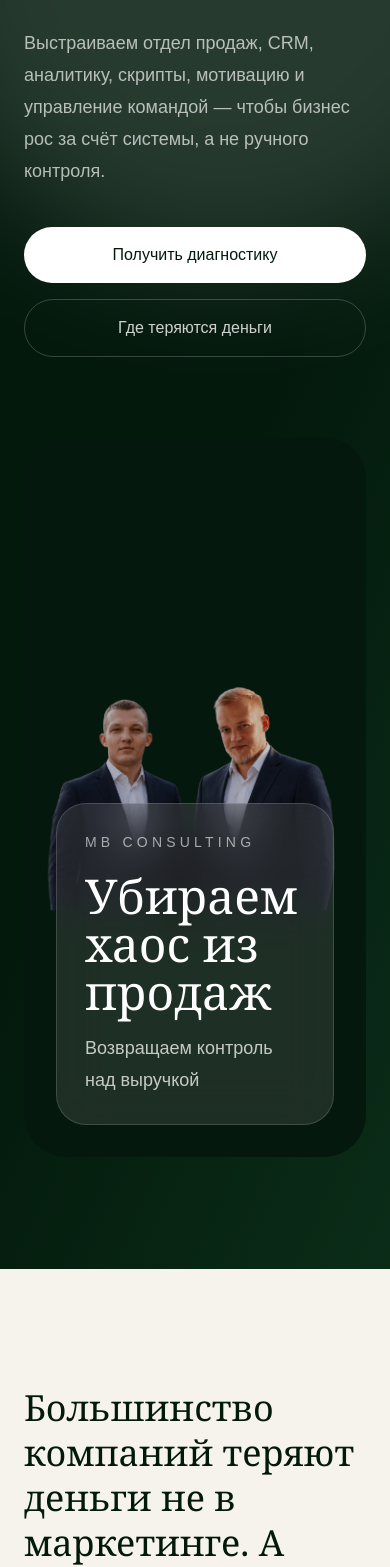
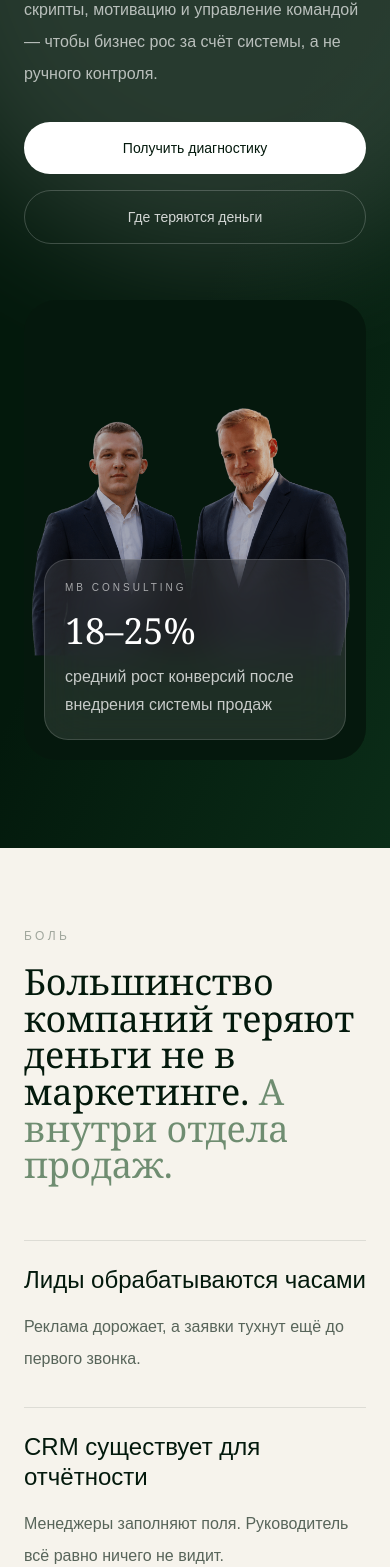
Before and after one commit to kirill11999988-tech/mb-consulting, a Next.js app: page / in a window 390 px wide. Shown: the part 425-1992 px from the top of the page. Built offline with nearby package versions, Linux system fonts and the light colour scheme.

Commit message:
add mobile responsive layout

```diff
--- a/app/page.tsx
+++ b/app/page.tsx
@@ -27,7 +27,7 @@ const pains = [
   ],
   [
     "Нет управляемости",
-    "Вы не понимаете, где теряются сделки, почему падает конверсия и кто реально приносит деньги.",
+    "Вы не понимаете: где теряются сделки, почему падает конверсия и кто реально приносит деньги.",
   ],
 ];
 
@@ -45,7 +45,7 @@ const changes = [
     "А не саботируют.",
   ],
   [
-    "Контроль без микроменеджмента",
+    "Система контроля без микроменеджмента",
     "Собственник перестаёт жить в звонках и чатах.",
   ],
   [
@@ -120,14 +120,21 @@ export default function Home() {
       if (!res.ok) throw new Error();
 
       setStatus("success");
-      setForm({ name: "", contact: "", niche: "", problem: "" });
+
+      setForm({
+        name: "",
+        contact: "",
+        niche: "",
+        problem: "",
+      });
     } catch {
       setStatus("error");
     }
   }
 
   return (
-    <main className="min-h-screen bg-[#03190C] text-white overflow-hidden">
+    <main className="min-h-screen overflow-hidden bg-[#03190C] text-white">
+      {/* HERO */}
       <section className="relative px-6 py-8 md:px-12 lg:px-20">
         <div className="absolute inset-0 bg-[linear-gradient(115deg,#03190C_0%,#03190C_55%,#0B2D18_100%)]" />
 
@@ -141,90 +148,93 @@ export default function Home() {
         <div className="relative mx-auto max-w-7xl">
           <header className="flex items-center justify-between border-b border-white/10 pb-6">
             <div>
-              <div className="font-serif text-2xl tracking-wide">
+              <div className="font-serif text-xl tracking-wide md:text-2xl">
                 MB Consulting
               </div>
-              <div className="mt-1 text-xs uppercase tracking-[0.3em] text-white/45">
+
+              <div className="mt-1 text-[10px] uppercase tracking-[0.3em] text-white/45 md:text-xs">
                 sales architecture
               </div>
             </div>
 
             <a
               href="#lead"
-              className="rounded-full border border-white/20 px-5 py-3 text-sm text-white/80 transition hover:bg-white hover:text-[#03190C]"
+              className="rounded-full border border-white/20 px-4 py-2 text-xs text-white/80 transition hover:bg-white hover:text-[#03190C] md:px-5 md:py-3 md:text-sm"
             >
               Оставить заявку
             </a>
           </header>
 
-          <div className="grid min-h-[82vh] gap-20 py-20 md:grid-cols-[1fr_1fr] md:items-center">
+          <div className="grid min-h-[82vh] grid-cols-1 gap-14 py-14 md:gap-20 md:py-20 lg:grid-cols-[1fr_1fr] lg:items-center">
+            {/* LEFT */}
             <motion.div
               variants={fadeUp}
               initial="hidden"
               animate="visible"
               transition={{ duration: 0.8 }}
             >
-              <p className="mb-7 max-w-xl text-sm uppercase tracking-[0.28em] text-white/45">
+              <p className="mb-6 max-w-xl text-xs uppercase tracking-[0.28em] text-white/45 md:mb-7 md:text-sm">
                 Построение отделов продаж под ключ
               </p>
 
-              <h1 className="max-w-4xl font-serif text-4xl leading-[1.02] tracking-tight md:text-6xl lg:text-7xl">
+              <h1 className="max-w-4xl font-serif text-4xl leading-[1.02] tracking-tight sm:text-5xl md:text-6xl lg:text-7xl">
                 Превращаем продажи в предсказуемую систему роста
               </h1>
 
-              <p className="mt-8 max-w-2xl text-lg leading-8 text-white/68">
-                Выстраиваем отдел продаж, CRM, аналитику, скрипты, мотивацию и
-                управление командой — чтобы бизнес рос за счёт системы, а не
-                ручного контроля.
+              <p className="mt-6 max-w-2xl text-base leading-8 text-white/68 md:mt-8 md:text-lg">
+                Выстраиваем отдел продаж, CRM, аналитику, скрипты,
+                мотивацию и управление командой — чтобы бизнес рос
+                за счёт системы, а не ручного контроля.
               </p>
 
-              <div className="mt-10 flex flex-col gap-4 sm:flex-row">
+              <div className="mt-8 flex flex-col gap-4 sm:flex-row md:mt-10">
                 <a
                   href="#lead"
-                  className="rounded-full bg-white px-8 py-4 text-center font-medium text-[#03190C] transition hover:scale-[1.02]"
+                  className="rounded-full bg-white px-8 py-4 text-center text-sm font-medium text-[#03190C] transition hover:scale-[1.02] md:text-base"
                 >
                   Получить диагностику
                 </a>
 
                 <a
                   href="#pains"
-                  className="rounded-full border border-white/20 px-8 py-4 text-center text-white/80 transition hover:bg-white/10"
+                  className="rounded-full border border-white/20 px-8 py-4 text-center text-sm text-white/80 transition hover:bg-white/10 md:text-base"
                 >
                   Где теряются деньги
                 </a>
               </div>
             </motion.div>
 
+            {/* RIGHT */}
             <motion.div
               variants={fadeUp}
               initial="hidden"
               animate="visible"
               transition={{ duration: 0.8, delay: 0.15 }}
-              className="relative h-[720px] overflow-hidden rounded-[42px] bg-[#071F10]"
+              className="relative h-[460px] overflow-hidden rounded-[32px] bg-[#071F10] sm:h-[560px] md:h-[720px] md:rounded-[42px]"
             >
               <img
                 src="/hero-photo.png"
                 alt="MB Consulting"
-                className="absolute left-1/2 top-1/2 w-[108%] max-w-none -translate-x-1/2 -translate-y-[54%] object-contain"
+                className="absolute left-1/2 top-1/2 w-[120%] max-w-none -translate-x-1/2 -translate-y-[54%] object-contain sm:w-[112%] md:w-[108%]"
               />
 
               <div className="absolute inset-0 bg-black/22" />
 
-              <div className="absolute bottom-8 left-8 right-8">
+              <div className="absolute bottom-5 left-5 right-5 md:bottom-8 md:left-8 md:right-8">
                 <motion.div
                   whileHover={{ y: -4 }}
-                  className="max-w-[420px] rounded-[30px] border border-white/15 bg-white/10 p-7 backdrop-blur-xl"
+                  className="max-w-full rounded-[24px] border border-white/15 bg-white/10 p-5 backdrop-blur-xl md:max-w-[420px] md:rounded-[30px] md:p-7"
                 >
-                  <div className="text-sm uppercase tracking-[0.3em] text-white/60">
+                  <div className="text-[10px] uppercase tracking-[0.3em] text-white/60 md:text-sm">
                     MB CONSULTING
                   </div>
 
-                  <div className="mt-5 font-serif text-5xl text-white">
-                    Убираем хаос из продаж
+                  <div className="mt-4 font-serif text-4xl text-white md:mt-5 md:text-5xl">
+                    18–25%
                   </div>
 
-                  <p className="mt-4 text-lg leading-8 text-white/75">
-                    Возвращаем контроль над выручкой
+                  <p className="mt-3 text-base leading-7 text-white/75 md:mt-4 md:text-lg md:leading-8">
+                    средний рост конверсий после внедрения системы продаж
                   </p>
                 </motion.div>
               </div>
@@ -233,36 +243,115 @@ export default function Home() {
         </div>
       </section>
 
+      {/* БОЛЬ */}
       <AnimatedSection
         id="pains"
-        className="bg-[#F6F3EC] px-6 py-24 text-[#03190C] md:px-12 lg:px-20"
+        className="bg-[#F6F3EC] px-6 py-20 text-[#03190C] md:px-12 md:py-24 lg:px-20"
       >
+        <div className="mx-auto grid max-w-7xl grid-cols-1 gap-14 lg:grid-cols-[0.9fr_1.1fr] lg:gap-28">
+          <div>
+            <div className="text-xs uppercase tracking-[0.28em] text-[#03190C]/35">
+              Боль
+            </div>
+
+            <h2 className="mt-5 font-serif text-4xl leading-[1.02] sm:text-5xl md:text-6xl">
+              Большинство компаний теряют деньги не в маркетинге.
+              <span className="text-[#6F8D71]">
+                {" "}
+                А внутри отдела продаж.
+              </span>
+            </h2>
+          </div>
+
+          <div className="space-y-8 md:space-y-10">
+            {pains.map(([title, text], index) => (
+              <div
+                key={title}
+                className="border-t border-[#03190C]/10 pt-6 md:pt-8"
+              >
+                <div className="flex items-start justify-between gap-6">
+                  <div>
+                    <h3 className="text-2xl font-medium leading-tight md:text-3xl">
+                      {title}
+                    </h3>
+
+                    <p className="mt-4 max-w-2xl text-base leading-8 text-[#03190C]/65 md:text-lg">
+                      {text}
+                    </p>
+                  </div>
+
+                  <div className="hidden font-serif text-3xl text-[#03190C]/20 md:block">
+                    0{index + 1}
+                  </div>
+                </div>
+              </div>
+            ))}
+          </div>
+        </div>
+      </AnimatedSection>
+
+      {/* ПОЗИЦИОНИРОВАНИЕ */}
+      <AnimatedSection className="px-6 py-20 md:px-12 md:py-24 lg:px-20">
         <div className="mx-auto max-w-7xl">
+          <div className="text-xs uppercase tracking-[0.28em] text-white/35">
+            Позиционирование
+          </div>
 
-
-          <h2 className="mt-5 max-w-5xl font-serif text-4xl leading-tight md:text-6xl">
-            Большинство компаний теряют деньги не в маркетинге. А внутри отдела
-            продаж.
+          <h2 className="mt-5 max-w-5xl font-serif text-4xl leading-tight sm:text-5xl md:text-6xl">
+            Мы не “обучаем продажам”.
+            <br />
+            Мы перестраиваем систему, из-за которой бизнес теряет деньги.
           </h2>
 
-          <div className="mt-14 grid gap-px overflow-hidden border border-[#03190C]/10 bg-[#03190C]/10 md:grid-cols-2">
-            {pains.map(([title, text], index) => (
+          <div className="mt-12 grid grid-cols-1 gap-10 md:grid-cols-2 md:gap-16">
+            <div className="space-y-4 text-base leading-8 text-white/60 md:text-lg">
+              <p>Большинство “экспертов по продажам”:</p>
+              <p>дают мотивацию</p>
+              <p>продают скрипты</p>
+              <p>внедряют CRM</p>
+              <p>проводят тренинги</p>
+            </div>
+
+            <div className="space-y-6 text-lg leading-8 text-white/75 md:text-xl md:leading-9">
+              <p>И через 2 месяца всё возвращается обратно.</p>
+
+              <p>Потому что проблема не в скриптах.</p>
+
+              <p className="text-[#A7C3A9]">
+                Проблема — в отсутствии системы управления продажами.
+              </p>
+            </div>
+          </div>
+        </div>
+      </AnimatedSection>
+
+      {/* ЧТО МЕНЯЕТСЯ */}
+      <AnimatedSection className="bg-white px-6 py-20 text-[#03190C] md:px-12 md:py-24 lg:px-20">
+        <div className="mx-auto max-w-7xl">
+          <div className="text-xs uppercase tracking-[0.28em] text-[#03190C]/35">
+            Что меняется после внедрения
+          </div>
+
+          <h2 className="mt-5 max-w-5xl font-serif text-4xl leading-tight sm:text-5xl md:text-6xl">
+            Продажи становятся управляемой системой
+          </h2>
+
+          <div className="mt-14 grid grid-cols-1 gap-px overflow-hidden border border-[#03190C]/10 bg-[#03190C]/10 md:grid-cols-2 xl:grid-cols-5">
+            {changes.map(([title, text], index) => (
               <motion.div
                 key={title}
-                whileHover={{ y: -4 }}
-                className={`bg-[#F6F3EC] p-7 md:p-8 ${
-                  index === 4 ? "md:col-span-2" : ""
-                }`}
+                whileHover={{ y: -6 }}
+                className="bg-white p-7"
               >
-                <div className="text-sm uppercase tracking-[0.22em] text-[#03190C]/35">
-                  Проблема 0{index + 1}
+                <div className="font-serif text-5xl text-[#03190C]/20">
+                  0{index + 1}
                 </div>
 
                 <h3 className="mt-8 text-2xl font-medium leading-tight">
                   {title}
                 </h3>
 
-                <p className="mt-5 max-w-2xl text-lg leading-8 text-[#03190C]/65">
+                <p className="mt-5 leading-7 text-[#03190C]/65">
                   {text}
                 </p>
               </motion.div>
@@ -271,86 +360,27 @@ export default function Home() {
         </div>
       </AnimatedSection>
 
-      <AnimatedSection className="px-6 py-24 md:px-12 lg:px-20">
-        <div className="mx-auto grid max-w-7xl gap-14 md:grid-cols-[0.9fr_1.1fr] md:items-start">
+      {/* АНТИРЫНОК */}
+      <AnimatedSection className="bg-[#F6F3EC] px-6 py-20 text-[#03190C] md:px-12 md:py-24 lg:px-20">
+        <div className="mx-auto grid max-w-7xl grid-cols-1 gap-14 lg:grid-cols-[0.8fr_1.2fr]">
           <div>
-            <SectionLabel>Что мы делаем</SectionLabel>
+            <div className="text-xs uppercase tracking-[0.28em] text-[#03190C]/35">
+              Антирыночный блок
+            </div>
 
-            <h2 className="mt-5 font-serif text-4xl leading-tight md:text-6xl">
-              Мы не “обучаем продажам”.
-            </h2>
-
-            <p className="mt-6 max-w-xl text-2xl leading-10 text-white/78">
-              Мы строим систему, в которой бизнес не теряет деньги.
-            </p>
-          </div>
-
-          <div className="border-l border-white/10 pl-8 md:pl-12">
-            <p className="text-xl leading-9 text-white/70">
-              Большинство “экспертов по продажам” дают мотивацию, продают
-              скрипты, внедряют CRM или проводят тренинги. И через 2 месяца всё
-              возвращается обратно.
-            </p>
-
-            <div className="my-10 h-px w-full bg-white/10" />
-
-            <p className="font-serif text-3xl leading-tight text-white md:text-4xl">
-              Потому что проблема не в скриптах.
-            </p>
-
-            <p className="mt-6 text-xl leading-9 text-white/70">
-              Проблема — в отсутствии системы управления продажами.
-            </p>
-          </div>
-        </div>
-      </AnimatedSection>
-
-      <AnimatedSection className="bg-white px-6 py-24 text-[#03190C] md:px-12 lg:px-20">
-        <div className="mx-auto max-w-7xl">
-          <SectionLabel dark>Что меняется после внедрения</SectionLabel>
-
-          <h2 className="mt-5 max-w-4xl font-serif text-4xl leading-tight md:text-6xl">
-            Продажи становятся управляемой системой, а не набором героических
-            усилий.
-          </h2>
-
-          <div className="mt-14 grid gap-px overflow-hidden border border-[#03190C]/10 bg-[#03190C]/10 md:grid-cols-5">
-            {changes.map(([title, text], index) => (
-              <motion.div
-                key={title}
-                whileHover={{ y: -6 }}
-                className="bg-white p-7 transition"
-              >
-                <div className="font-serif text-5xl text-[#03190C]/20">
-                  0{index + 1}
-                </div>
-
-                <h3 className="mt-10 text-2xl font-medium leading-tight">
-                  {title}
-                </h3>
-
-                <p className="mt-5 leading-7 text-[#03190C]/65">{text}</p>
-              </motion.div>
-            ))}
-          </div>
-        </div>
-      </AnimatedSection>
-
-      <AnimatedSection className="bg-[#F6F3EC] px-6 py-24 text-[#03190C] md:px-12 lg:px-20">
-        <div className="mx-auto grid max-w-7xl gap-14 md:grid-cols-[0.8fr_1.2fr]">
-          <div>
-
-
-            <h2 className="mt-5 font-serif text-4xl leading-tight md:text-6xl">
-              Почему большинство внедрений не работают
+            <h2 className="mt-5 font-serif text-4xl leading-tight sm:text-5xl md:text-6xl">
+              Почему большинство внедрений продаж не работают
             </h2>
           </div>
 
           <div className="grid gap-px overflow-hidden border border-[#03190C]/10 bg-[#03190C]/10">
             {antiMarket.map(([title, text]) => (
               <div key={title} className="bg-[#F6F3EC] p-7 md:p-8">
-                <h3 className="text-2xl font-medium leading-tight">{title}</h3>
-                <p className="mt-4 text-lg leading-8 text-[#03190C]/65">
+                <h3 className="text-2xl font-medium leading-tight">
+                  {title}
+                </h3>
+
+                <p className="mt-4 text-base leading-8 text-[#03190C]/65 md:text-lg">
                   {text}
                 </p>
               </div>
@@ -359,52 +389,62 @@ export default function Home() {
         </div>
       </AnimatedSection>
 
-      <AnimatedSection className="px-6 py-24 md:px-12 lg:px-20">
+      {/* ПРОЦЕСС */}
+      <AnimatedSection className="px-6 py-20 md:px-12 md:py-24 lg:px-20">
         <div className="mx-auto max-w-7xl">
+          <div className="text-xs uppercase tracking-[0.28em] text-white/35">
+            Как происходит работа
+          </div>
 
-
-          <h2 className="mt-5 max-w-4xl font-serif text-4xl leading-tight md:text-6xl">
-            Как происходит наша работа:
+          <h2 className="mt-5 max-w-4xl font-serif text-4xl leading-tight sm:text-5xl md:text-6xl">
+            Не рекомендации в PDF. А внедрение в реальный бизнес.
           </h2>
 
-          <div className="mt-14 grid gap-px overflow-hidden border border-white/10 bg-white/10 md:grid-cols-4">
+          <div className="mt-14 grid grid-cols-1 gap-px overflow-hidden border border-white/10 bg-white/10 md:grid-cols-2 xl:grid-cols-4">
             {steps.map(([num, title, text]) => (
               <motion.div
                 key={num}
                 whileHover={{ y: -6 }}
                 className="bg-[#03190C] p-7"
               >
-                <div className="font-serif text-5xl text-white/20">{num}</div>
+                <div className="font-serif text-5xl text-white/20">
+                  {num}
+                </div>
 
-                <h3 className="mt-10 text-2xl font-medium leading-tight">
+                <h3 className="mt-8 text-2xl font-medium leading-tight">
                   {title}
                 </h3>
 
-                <p className="mt-5 leading-7 text-white/62">{text}</p>
+                <p className="mt-5 leading-7 text-white/62">
+                  {text}
+                </p>
               </motion.div>
             ))}
           </div>
         </div>
       </AnimatedSection>
 
+      {/* CTA */}
       <AnimatedSection
         id="lead"
-        className="bg-[#F6F3EC] px-6 py-24 text-[#03190C] md:px-12 lg:px-20"
+        className="bg-[#F6F3EC] px-6 py-20 text-[#03190C] md:px-12 md:py-24 lg:px-20"
       >
-        <div className="mx-auto grid max-w-7xl gap-12 md:grid-cols-[0.95fr_1.05fr]">
+        <div className="mx-auto grid max-w-7xl grid-cols-1 gap-12 lg:grid-cols-[0.95fr_1.05fr]">
           <div>
-            <SectionLabel dark>Следующий шаг</SectionLabel>
+            <div className="text-xs uppercase tracking-[0.28em] text-[#03190C]/35">
+              Следующий шаг
+            </div>
 
-            <h2 className="mt-5 font-serif text-4xl leading-tight md:text-6xl">
+            <h2 className="mt-5 font-serif text-4xl leading-tight sm:text-5xl md:text-6xl">
               Ваш бизнес уже теряет деньги внутри отдела продаж.
             </h2>
 
-            <p className="mt-6 max-w-xl text-2xl leading-10 text-[#03190C]/75">
+            <p className="mt-6 max-w-xl text-xl leading-10 text-[#03190C]/75">
               Вопрос только в том — видите вы это или нет.
             </p>
 
             <div className="mt-10 border-l border-[#03190C]/15 pl-6">
-              <p className="text-lg leading-8 text-[#03190C]/65">
+              <p className="text-base leading-8 text-[#03190C]/65 md:text-lg">
                 Проведём аудит и покажем: где теряются лиды, почему падает
                 конверсия, что мешает масштабированию и какие изменения дадут
                 рост.
@@ -458,7 +498,9 @@ export default function Home() {
               disabled={status === "loading"}
               className="mt-7 w-full bg-[#03190C] px-7 py-4 font-medium text-white transition hover:opacity-90 disabled:opacity-60"
             >
-              {status === "loading" ? "Отправляем..." : "Оставить заявку"}
+              {status === "loading"
+                ? "Отправляем..."
+                : "Оставить заявку"}
             </button>
 
             {status === "success" && (
@@ -468,7 +510,9 @@ export default function Home() {
             )}
 
             {status === "error" && (
-              <p className="mt-4 text-sm text-red-600">Ошибка отправки.</p>
+              <p className="mt-4 text-sm text-red-600">
+                Ошибка отправки.
+              </p>
             )}
           </motion.form>
         </div>
@@ -501,24 +545,6 @@ function AnimatedSection({
   );
 }
 
-function SectionLabel({
-  children,
-  dark,
-}: {
-  children: React.ReactNode;
-  dark?: boolean;
-}) {
-  return (
-    <div
-      className={`text-sm uppercase tracking-[0.28em] ${
-        dark ? "text-[#03190C]/45" : "text-white/35"
-      }`}
-    >
-      {children}
-    </div>
-  );
-}
-
 function Input({
   label,
   value,
```
